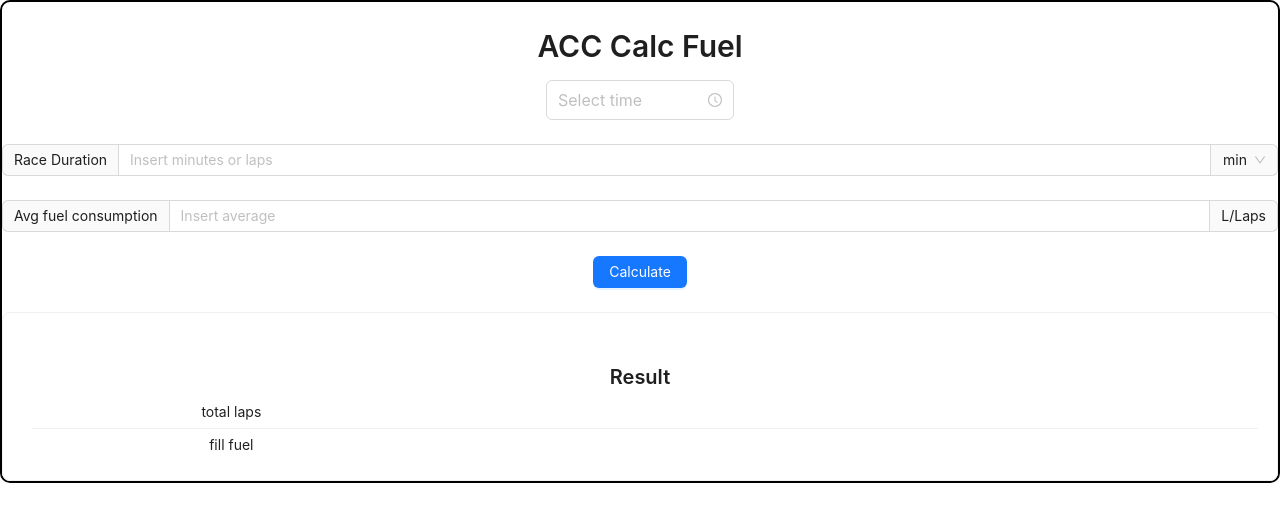
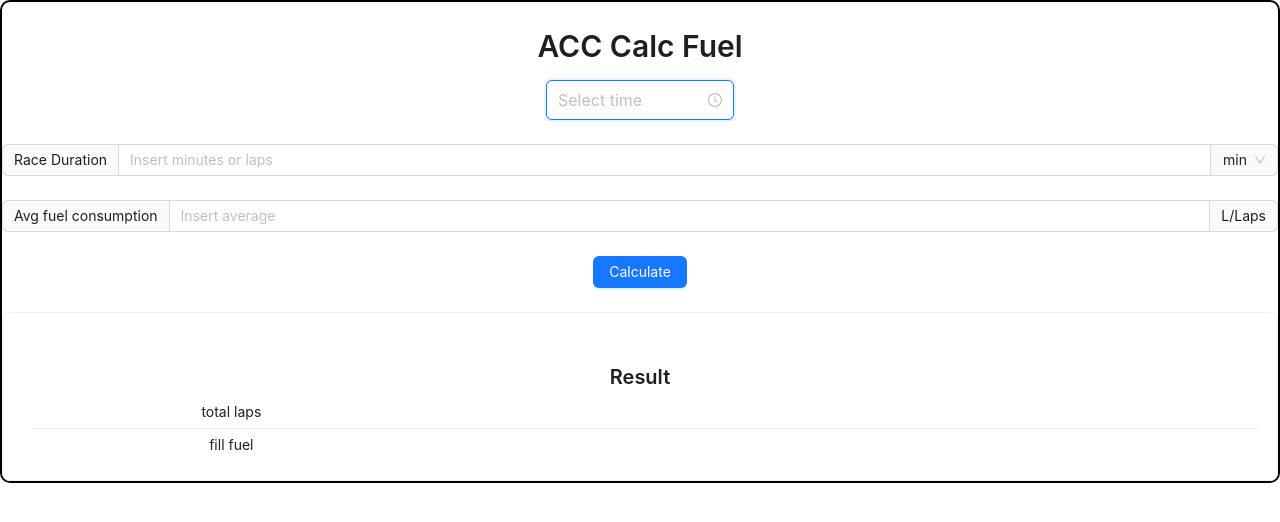
Before and after one commit to rafacostaa/acc-calc-fuel, a React (Create React App) app: page / in a window 1280 px wide. Shown: the top 522 px of the page. Built offline with nearby package versions, Linux system fonts and the light colour scheme.

Commit message:
timePicker adjusts

```diff
--- a/src/App.js
+++ b/src/App.js
@@ -41,7 +41,12 @@ function App() {
             { required: !requiredLapTime, message: "Please input laptime" },
           ]}
         >
-          <TimePicker showNow={false} size="large" disabled={requiredLapTime} />
+          <TimePicker
+            autoFocus
+            showNow={false}
+            size="large"
+            disabled={requiredLapTime}
+          />
         </Form.Item>
         <Form.Item
           name="raceDuration"
```
